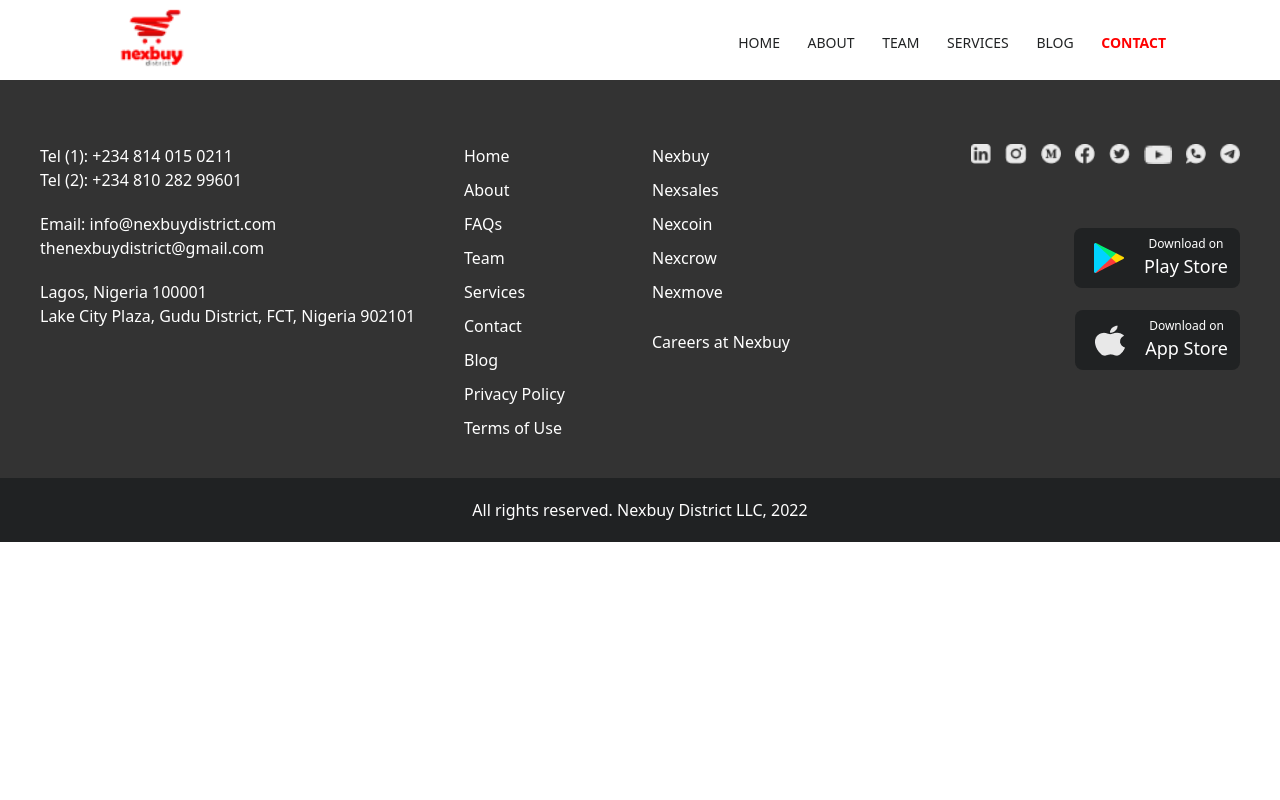
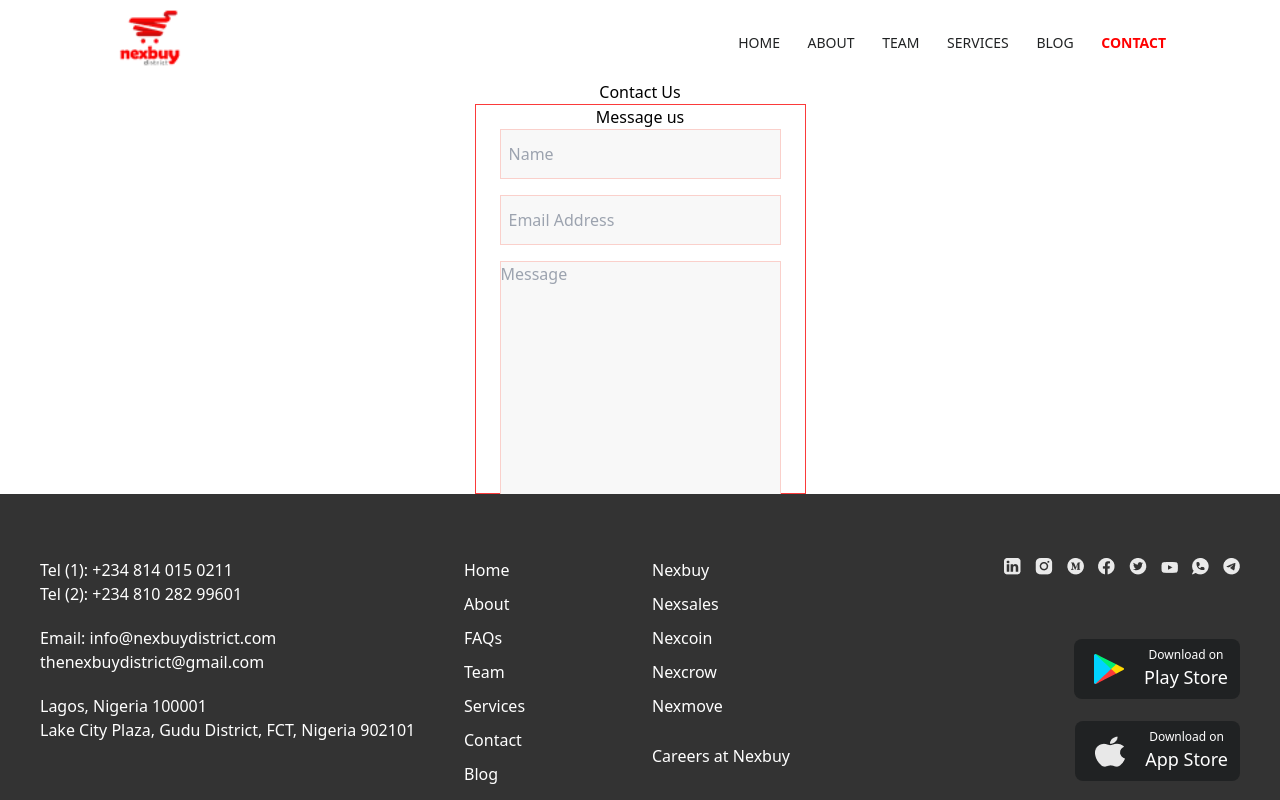
Before and after one commit to Deelyah/Nexbuy-website, a Nuxt app: page /contact in a window 1280 px wide. Shown: the top 800 px of the page. Built offline with nearby package versions, Linux system fonts and the light colour scheme.

Commit message:
lazy loaded images to increase performance

```diff
--- a/components/DownloadButton.vue
+++ b/components/DownloadButton.vue
@@ -9,15 +9,12 @@
         <button
           :class="`flex items-center pl-2 lg:pl-5 pr-3 py-2 mb-4 rounded-lg ${setBackgroundColor} ${extraStyling}`"
         >
-          <div>
-            <img
-              :src="
-                require(`~/assets/footer-icons/${store}store${setIconColor}.png`)
-              "
-              :alt="`${store}store`"
-              class="mr-4 lg:mr-5"
-            />
-          </div>
+          <lazy-image-loader
+            :paths="`footer-icons/${store}store${setIconColor}.png`"
+            imageStyles="mr-4 lg:mr-5"
+            containerStyles=""
+            :alt="`${store}store`"
+          ></lazy-image-loader>
           <div>
             <p class="text-xs">Download on</p>
             <h4 class="text-base lg:text-lg">
--- /dev/null
+++ b/components/ImageLoader.vue
@@ -0,0 +1,24 @@
+<template>
+  <div :class="`${containerStyles}`">
+    <img
+      :title="title"
+      :src="require(`~/assets/${paths}`)"
+      :alt="alt"
+      :class="`${imageStyles}`"
+    />
+  </div>
+</template>
+
+<script>
+export default {
+  props: ["paths", "alt", "containerStyles", "imageStyles", "title"],
+};
+</script>
+
+<style scoped>
+@media (min-width: 0) {
+  .story {
+    max-height: 600px;
+  }
+}
+</style>
--- a/components/footer-details/PageFooter.vue
+++ b/components/footer-details/PageFooter.vue
@@ -14,13 +14,13 @@
               class="ml-3.5"
               href="#"
             >
-              <img
-                :src="
-                  require(`~/assets/footer-icons/social-media-icons/${icon.toLowerCase()}.png`)
-                "
+              <lazy-image-loader
+                :paths="`footer-icons/social-media-icons/${icon.toLowerCase()}.png`"
+                imageStyles=""
+                containerStyles=""
                 :alt="icon"
                 :title="icon"
-              />
+              ></lazy-image-loader>
             </a>
           </div>
           <download-button
--- a/components/home-page-sections/fourth-section.vue
+++ b/components/home-page-sections/fourth-section.vue
@@ -2,9 +2,12 @@
   <section class="section_four pt-52 pb-32">
     <div class="flex flex-col justify-center items-center lg:mb-14">
       <div class="circle one flex flex-col items-center lg:py-14">
-        <div class="w-12 h-12 lg:mb-6 my-4 lg:my-0">
-          <img src="~/assets/mission.png" alt="Our mission" />
-        </div>
+        <lazy-image-loader
+          paths="mission.png"
+          imageStyles=""
+          containerStyles="w-12 h-12 lg:mb-6 my-4 lg:my-0"
+          alt="Our mission"
+        ></lazy-image-loader>
         <div>
           <h2 class="mb-3 lg:mb-6 font-semibold text-3xl">Our Mission</h2>
         </div>
@@ -21,9 +24,12 @@
       <div
         class="circle two flex flex-col justify-center items-center lg:py-14"
       >
-        <div class="h-12 w-12 lg:mb-6">
-          <img src="~/assets/vision.png" alt="" />
-        </div>
+        <lazy-image-loader
+          paths="vision.png"
+          imageStyles=""
+          containerStyles="h-12 w-12 lg:mb-6"
+          alt="our Vision"
+        ></lazy-image-loader>
         <div>
           <h2 class="mb-3 lg:mb-6 font-semibold text-3xl">Our Vision</h2>
         </div>
--- a/components/home-page-sections/second-section.vue
+++ b/components/home-page-sections/second-section.vue
@@ -1,12 +1,15 @@
 <template>
   <section class="section_two w-full pt-10 lg:flex lg:justify-center">
-    <div class="flex justify-center items-center">
-      <img src="~/assets/mobile-mockup.png" alt="" />
-    </div>
+    <lazy-image-loader
+      paths="mobile-mockup.png"
+      alt="mobile-mockup"
+      imageStyles=""
+      containerStyles="flex justify-center items-center"
+    ></lazy-image-loader>
     <div
       class="flex flex-col lg:w-2/4 items-center justify-center px-10 lg:px-0"
     >
-      <h2 class="text-lg font-semibold mb-2.5">
+      <h2 class="text-lg md:text-2xl font-semibold mb-2.5">
         Download now and shop with ease
       </h2>
       <p
--- a/components/home-page-sections/sixth-section.vue
+++ b/components/home-page-sections/sixth-section.vue
@@ -7,12 +7,14 @@
       <p class="mb-16 text-xs sm:text-base md:text-lg lg:text-xl">
         Exciting deals are always available! Be the first to know
       </p>
-      <form class="w-full flex lg:pt-11 mb-44 pb-3 sm:px-11 md:px-20">
-        <div class="input_div w-full pl-6 lg:pt-4 lg:pb-3">
+      <form
+        class="w-full flex justify-center lg:pt-11 mb-44 pb-3 sm:px-11 md:px-20"
+      >
+        <div class="input_div w-2/4 pl-6 lg:pt-2 lg:pb-2">
           <input class="py-2" type="email" placeholder="Enter email address" />
         </div>
         <button
-          class="text-white lg:text-2xl font-medium px-6 py-3 lg:pt-6 lg:pb-5"
+          class="text-white lg:text-2xl font-medium px-6 py-3 lg:pt-0 lg:pb-0"
         >
           Subscribe
         </button>
--- a/components/home-page-sections/third-section.vue
+++ b/components/home-page-sections/third-section.vue
@@ -3,16 +3,19 @@
     <div class="px-4 flex justify-end md:pl-0 items-center">
       <div class="testimonials flex flex-col md:w-2/4">
         <div class="flex justify-center mb-5">
-          <img
-            src="~/assets/opening-quote.png"
-            class="opening_quote mr-auto"
+          <lazy-image-loader
+            paths="opening-quote.png"
+            imageStyles="opening_quote"
+            containerStyles="mr-auto"
             alt="opening-quote"
-          />
-          <img
-            class="closing_quote ml-auto"
-            src="~/assets/closing-quote.png"
+          ></lazy-image-loader>
+
+          <lazy-image-loader
+            paths="closing-quote.png"
+            imageStyles="closing_quote"
+            containerStyles="ml-auto"
             alt="closing-quote"
-          />
+          ></lazy-image-loader>
         </div>
         <div class="flex justify-center items-center">
           <p class="px-5 lg:px-0 text-center sm:text-lg md:flex md:flex-col">
@@ -25,15 +28,21 @@
         </div>
       </div>
       <div class="w-1/4">
-        <div class="flex justify-center lg:justify-end">
-          <img src="~/assets/arrow-right.png" alt="arrow" />
-        </div>
+        <lazy-image-loader
+          paths="arrow-right.png"
+          imageStyles=""
+          containerStyles="flex justify-center sm:justify-end"
+          alt="arrow"
+        ></lazy-image-loader>
       </div>
     </div>
     <div class="flex justify-center items-center mt-7">
-      <div class="mr-5">
-        <img src="~/assets/passport.png" alt="passport" />
-      </div>
+      <lazy-image-loader
+        paths="passport.png"
+        imageStyles=""
+        containerStyles="mr-5"
+        alt="passport"
+      ></lazy-image-loader>
       <div>
         <p class="text-sm font-normal">Amaka Chisom</p>
         <p class="text-sm font-light">Fashion Entrepreneur</p>
--- a/components/navBar.vue
+++ b/components/navBar.vue
@@ -5,11 +5,12 @@
       <div class="flex justify-end">
         <nuxt-link class="mr-auto w-28 flex items-center" to="/">
           <!--#2 This is nexbuy logo. It is also a link to the homePage -->
-          <img
-            class="object-cover h-20 w-16 sm:w-full"
-            src="../assets/logo.png"
+          <lazy-image-loader
+            paths="logo.png"
+            imageStyles="object-cover h-20 w-16 sm:w-full"
+            containerStyles=""
             alt="logo"
-          />
+          ></lazy-image-loader>
         </nuxt-link>
 
         <div class="pt-5 pb-2.5">
@@ -26,7 +27,12 @@
             </nuxt-link>
           </div>
           <button @click="openDropdown" class="lg:hidden p-2.5">
-            <img src="~/assets/hamburger-menu.png" alt="" />
+            <lazy-image-loader
+              paths="hamburger-menu.png"
+              imageStyles=""
+              containerStyles=""
+              alt="hamburger-menu"
+            ></lazy-image-loader>
           </button>
         </div>
       </div>
@@ -35,9 +41,15 @@
     <div :class="`${sideMenu} fixed bg-white`">
       <button
         @click="closeDropdown"
+        title="close"
         class="close_btn flex p-2 rounded-full ml-60 mr-4 mt-5"
       >
-        <img src="~/assets/close.png" alt="" />
+        <lazy-image-loader
+          paths="close.png"
+          imageStyles=""
+          containerStyles=""
+          alt="close"
+        ></lazy-image-loader>
       </button>
       <ul>
         <li @click="closeDropdown" v-for="items in navOptions" :key="items">
--- a/pages/about.vue
+++ b/pages/about.vue
@@ -25,7 +25,9 @@
           alt=""
         />
 
-        <div class="flex flex-col justify-center items-center md:pl-8 lg:w-3/4">
+        <div
+          class="flex flex-col w-full justify-center items-center md:pl-8 lg:w-3/4"
+        >
           <h2 class="text-lg sm:text-2xl lg:text-3xl font-semibold mb-3">
             Our Story
           </h2>
--- /dev/null
+++ b/pages/contact.vue
@@ -0,0 +1,40 @@
+<template>
+  <div class="flex flex-col justify-center items-center">
+    <h2>Contact Us</h2>
+    <Form class="px-6">
+      <legend class="text-center">Message us</legend>
+      <input class="w-full py-3 pl-2 mb-4" type="text" placeholder="Name" />
+      <input
+        class="w-full py-3 pl-2 mb-4"
+        type="text"
+        placeholder="Email Address"
+      />
+      <textarea
+        class="w-full"
+        name=""
+        id=""
+        cols="30"
+        rows="10"
+        placeholder="Message"
+      ></textarea>
+    </Form>
+  </div>
+</template>
+
+<script>
+export default {};
+</script>
+
+<style scoped>
+form {
+  border: 0.3px solid #fb3a3a;
+  width: 331px;
+  height: 390px;
+}
+
+input,
+textarea {
+  border: 0.3px solid #ff73654d;
+  background-color: #f8f8f8;
+}
+</style>
--- a/pages/index.vue
+++ b/pages/index.vue
@@ -31,12 +31,11 @@
           :key="index"
           class="lg:flex lg:justify-center mb-36"
         >
-          <div class="flex justify-center lg:justify-end items-center">
-            <img
-              class="lg:mr-32 mb-6 lg:mb-0"
-              :src="require(`~/assets/${items.image}.png`)"
-            />
-          </div>
+          <lazy-image-loader
+            :paths="`${items.image}.png`"
+            imageStyles="lg:mr-32 mb-6 lg:mb-0"
+            containerStyles="flex justify-center lg:justify-end items-center"
+          ></lazy-image-loader>
           <div
             class="lg:w-2/4 lg:flex lg:flex-col lg:items-center justify-center"
           >
@@ -68,7 +67,7 @@
 </template>
 
 <script>
-import CustomButton from "../components/CustomButton.vue";
+// import CustomButton from "../components/CustomButton.vue";
 import dataForSectionOne from "../components/databases/homePage-db";
 import SecondSection from "../components/home-page-sections/second-section.vue";
 import ThirdSection from "../components/home-page-sections/third-section.vue";
--- a/pages/team.vue
+++ b/pages/team.vue
@@ -1,11 +1,22 @@
 <template>
   <div>
-    <h2>Teams</h2>
+    <lazy-image-loader
+      paths="about-page-images/section-two.png"
+    ></lazy-image-loader>
+    <lazy-image-loader
+      paths=""
+      imageStyles=""
+      containerStyles=""
+      alt=""
+    ></lazy-image-loader>
   </div>
 </template>
 
 <script>
-export default {}
+// import ImageLoader from "../components/ImageLoader.vue";
+export default {
+  // components: { ImageLoader },
+};
 </script>
 
 <style></style>
```
